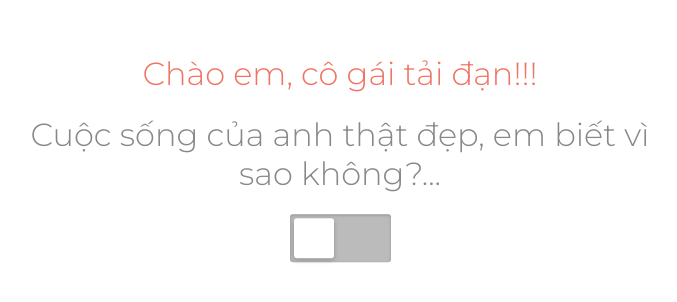
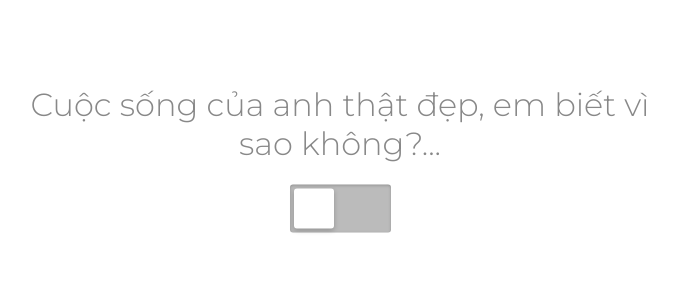
Before and after one commit to vanloc0301/vanloc0301.github.io, a plain HTML site: page index.html in a window 1280 px wide. Shown: the part 250-552 px from the top of the page, without its empty margins (300-977 px from the left). Drawn offline with nearby package versions, Linux system fonts and the light colour scheme.

Commit message:
Update index.html

```diff
--- a/index.html
+++ b/index.html
@@ -15,7 +15,6 @@
 <body>
 
 <label class="button-toggle-wrap">
-  <h1 style="font-weight: 300;color: #f07464;">Chào em, cô gái tải đạn!!!</h1>
   <h1 class="my-text">Cuộc sống của anh thật đẹp, em biết vì sao không?...</h1>
   <input class="toggler" type="checkbox" data-toggle="button-toggle"/>
   <div class="button-toggle">
```
